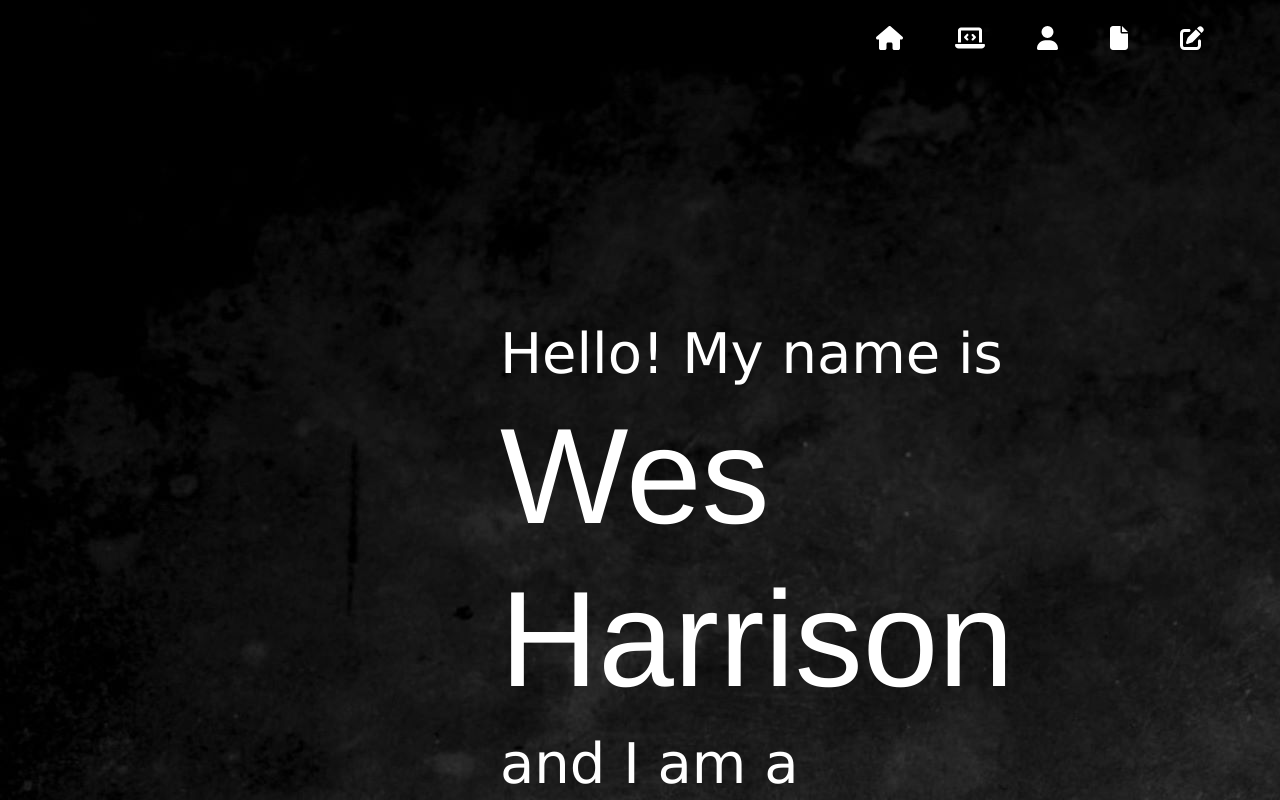
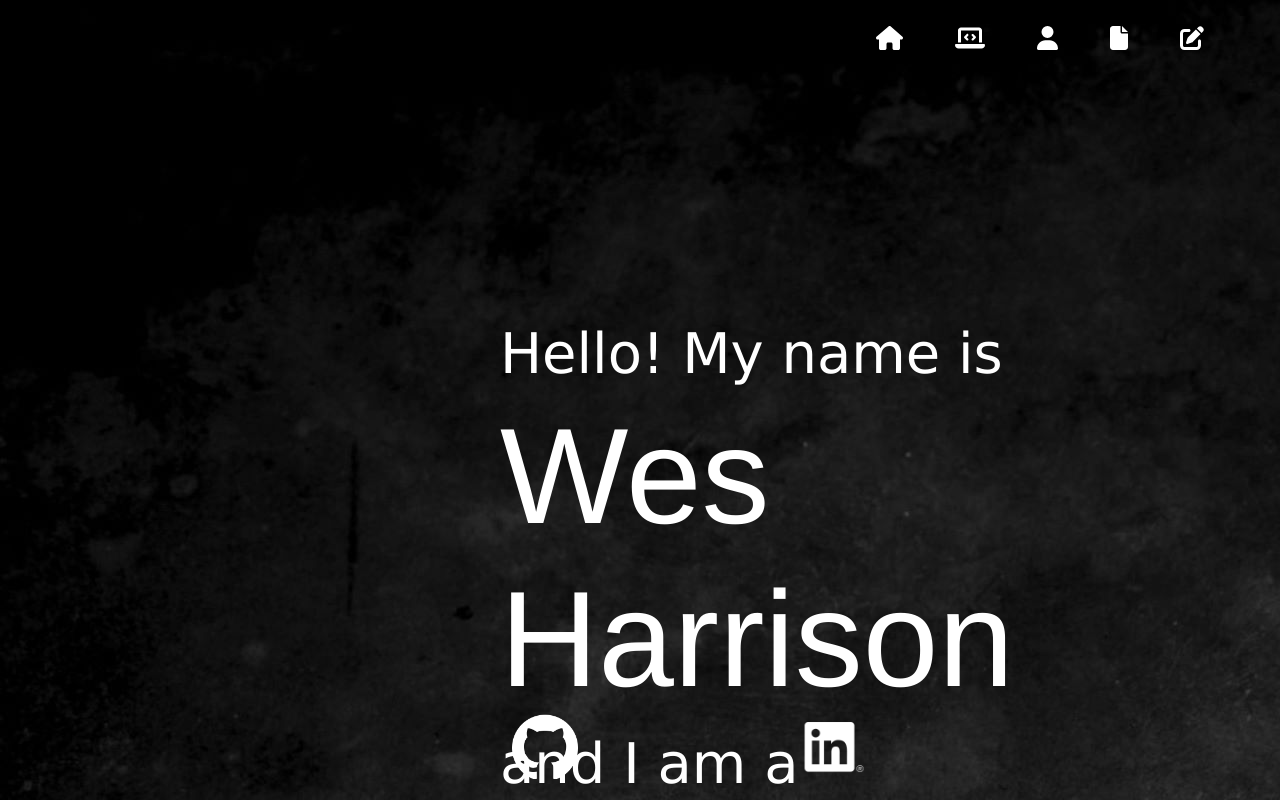
Before and after one commit to GrindBoiWes/react-to-my-portfolio, a React (Create React App) app: page / in a window 1280 px wide. Shown: the top 800 px of the page. Built offline with nearby package versions, Linux system fonts and the light colour scheme.

Commit message:
styling portfolio page

```diff
--- a/src/components/Footer.js
+++ b/src/components/Footer.js
@@ -1,28 +1,46 @@
 import React from 'react';
 import './styles/style.css';
-import { FontAwesomeIcon } from '@fortawesome/react-fontawesome';
-import { faGithub, faLinkedin } from '@fortawesome/free-brands-svg-icons';
 
-function footer() {
+import icon1 from '../images/github-logo.png';
+import icon2 from '../images/li-white-logo.png';
+
+const styles = {
+    footerStyle: {
+     position: 'absolute',
+     bottom: '0',
+     display: 'flex',
+     marginLeft: '40%'
+
+    },
+
+    iconStyle: {
+        height: 'auto',
+        width: '25%',
+        margin: '20px 0px',
+
+    }
+}
+
+function Footer() {
     return (
-        <div>
+        <div style={styles.footerStyle}>
          <div className="row">
-          <div className="col-md-4">
+          <div className="col">
+            <a href ='https://github.com/GrindBoiWes'>
+              <img src = {icon1} style ={styles.iconStyle} className='footicon' alt='github' />
+            </a>
           </div>
-          <div className="col-md-4">
-            <ul className="list-unstyled"  >
-              <a href="https://github.com/GrindBoiWes" target="_blank" rel="noreferrer">
-                <FontAwesomeIcon icon={faGithub} />
+
+          <div className='col'>
+            <a href = 'https://www.linkedin.com/in/wes-harrison-69766583/'>
+              <img src = {icon2} style={styles.iconStyle} className='footicon' alt= 'linked-in' />
               </a>
-              <a href="https://www.linkedin.com/in/wes-harrison-69766583/" target="_blank" rel="noreferrer">
-                <FontAwesomeIcon icon={faLinkedin} />
-              </a>
-            </ul>
+            </div>
           </div>
         </div>
-      </div>
+
 
     )
 }
 
-export default footer;
+export default Footer;
--- a/src/components/PortfolioContainer.js
+++ b/src/components/PortfolioContainer.js
@@ -5,6 +5,7 @@ import Portfolio from './pages/Portfolio';
 import About from './pages/About';
 import Resume from './pages/Resume';
 import Contact from './pages/Contact';
+import Footer from './Footer'
 
 export default function PortfolioContainer() {
   const [currentPage, setCurrentPage] = useState('Home');
@@ -31,7 +32,9 @@ export default function PortfolioContainer() {
   return (
     <div>
       <NavTabs currentPage={currentPage} handlePageChange={handlePageChange} />
+      <Footer currentPage={currentPage} handlePageChange={handlePageChange} />
       {renderPage()}
     </div>
+
   );
 }
--- a/src/components/pages/About.js
+++ b/src/components/pages/About.js
@@ -8,7 +8,7 @@ const styles = {
         fontFamily: 'Helvetica',
         animation: 'drop-in 1s ease 200ms backwards',
         color: 'white',
-        marginLeft: '25%'
+
     },
     imageStyle: {
         animation: 'drop-in 1200ms ease 200ms backwards',
@@ -29,10 +29,12 @@ const styles = {
 export default function About() {
     return (
 
-    <div>
-        <h1 style={styles.h1Style}>About Me</h1>
         <div className='container-lg'>
             <div className='row'>
+                <div className='col'>
+                <h1 style={styles.h1Style}>About Me</h1>
+                </div>
+                <div className='row'>
                 <div className='col'>
                    <img src={bioPic} style={styles.imageStyle} alt='wes' />
                  </div>
--- a/src/components/pages/Portfolio.js
+++ b/src/components/pages/Portfolio.js
@@ -9,11 +9,9 @@ import port4 from '../../images/STM1.png';
 
 const styles = {
   portStyle: {
-    margin: '50px',
     animation: 'drop-in 1s ease 200ms backwards'
   },
   imgStyle: {
-    margin: '20px 20px',
     border: '3px solid #999999',
     borderRadius: '30px',
     height: '100%',
@@ -22,10 +20,15 @@ const styles = {
 
   },
 
+  imgSpace:{
+    margin: '20px 0px'
+  },
+
+
+
   h1Style: {
     color: 'white',
     fontFamily: 'Helvetica',
-    marginLeft: '25%',
     display: 'flex',
     position: 'relative'
   }
@@ -35,30 +38,41 @@ const styles = {
 export default function Portfolio() {
   return (
     <div style={styles.portStyle}>
-      <h1 style={styles.h1Style}>Portfolio</h1>
+
       <section className= 'gallery'>
       <div className= 'container-lg'>
       <div className="row">
-        <div className ="col">
+        <div className='col'>
+      <h1 style={styles.h1Style}>Portfolio</h1>
+      </div>
+      </div>
+      <div className='row' style={styles.imgSpace}>
+        <div className ="col img-container">
           <a href ='https://grindboiwes.github.io/impress-your-friends/'>
         <img src ={port1} className ='gallery-item' style={styles.imgStyle} alt='impress-your-friends' />
+         <div className='overlay'>
+          <div className='proinfo'>Impress Your Friends</div>
+        </div>
         </a>
         </div>
         <div className='col'>
           <a href='https://limitless-scrubland-26764.herokuapp.com/'>
         <img src ={port2} className ='gallery-item' style={styles.imgStyle} alt='moving-pictures' />
+        <p>Moving Pictures</p>
         </a>
         </div>
         </div>
-        <div className='row'>
+        <div className='row' style={styles.imgSpace}>
         <div className='col'>
           <a href ='https://grindboiwes.github.io/plan-ahead/'>
         <img src ={port3} className ='gallery-item' style={styles.imgStyle} alt='workday' />
+        <p>Plan Ahead</p>
           </a>
         </div>
         <div className='col'>
           <a href ='https://grindboiwes.github.io/smarter-than-machines/'>
         <img src ={port4} className ='gallery-item' style={styles.imgStyle} alt='smarter' />
+        <p>Smarter Than Machine</p>
         </a>
         </div>
       </div>
--- a/src/components/pages/Resume.js
+++ b/src/components/pages/Resume.js
@@ -3,18 +3,18 @@ import '../styles/style.css';
 
 const styles = {
   iconStyle: {
-    width: '35%',
+    width: '30%',
     height: 'auto',
     margin: '20px',
     animation: 'drop-in 1200ms ease 200ms backwards',
-    marginTop: '150px'
+    marginTop: '125px'
   },
 
   h1Style: {
     fontFamily: 'Helvetica',
     color: 'white',
     animation: 'drop-in 1s ease 200ms backwards',
-    marginLeft: '25%'
+
   },
 
   h2Style: {
@@ -40,9 +40,13 @@ const styles = {
 export default function Resume() {
   return (
     <div>
-      <h1 style={styles.h1Style}>Resume</h1>
       <div className ='container-lg'>
         <div className= 'row'>
+          <div className='col'>
+      <h1 style={styles.h1Style}>Resume</h1>
+      </div>
+      </div>
+      <div className='row'>
         <div className ='col'>
           <img src="https://cdn.jsdelivr.net/gh/devicons/devicon/icons/html5/html5-original.svg" style={styles.iconStyle} alt='html' />
         </div>
--- a/src/components/styles/style.css
+++ b/src/components/styles/style.css
@@ -111,3 +111,18 @@ body {
 .nav-item:hover::before {
   transform: scaleX(1)
 }
+
+.overlay {
+  position: absolute;
+  bottom: 0;
+  left: 0;
+  right: 0;
+  overflow: hidden;
+  width: 100%;
+  height: 0;
+  transition: 1s ease;
+}
+
+.img-container:hover .overlay {
+  height: 100%;
+}
```
Also changed, not shown: src/images/github-logo.png (added), src/images/li-white-logo.png (added).
